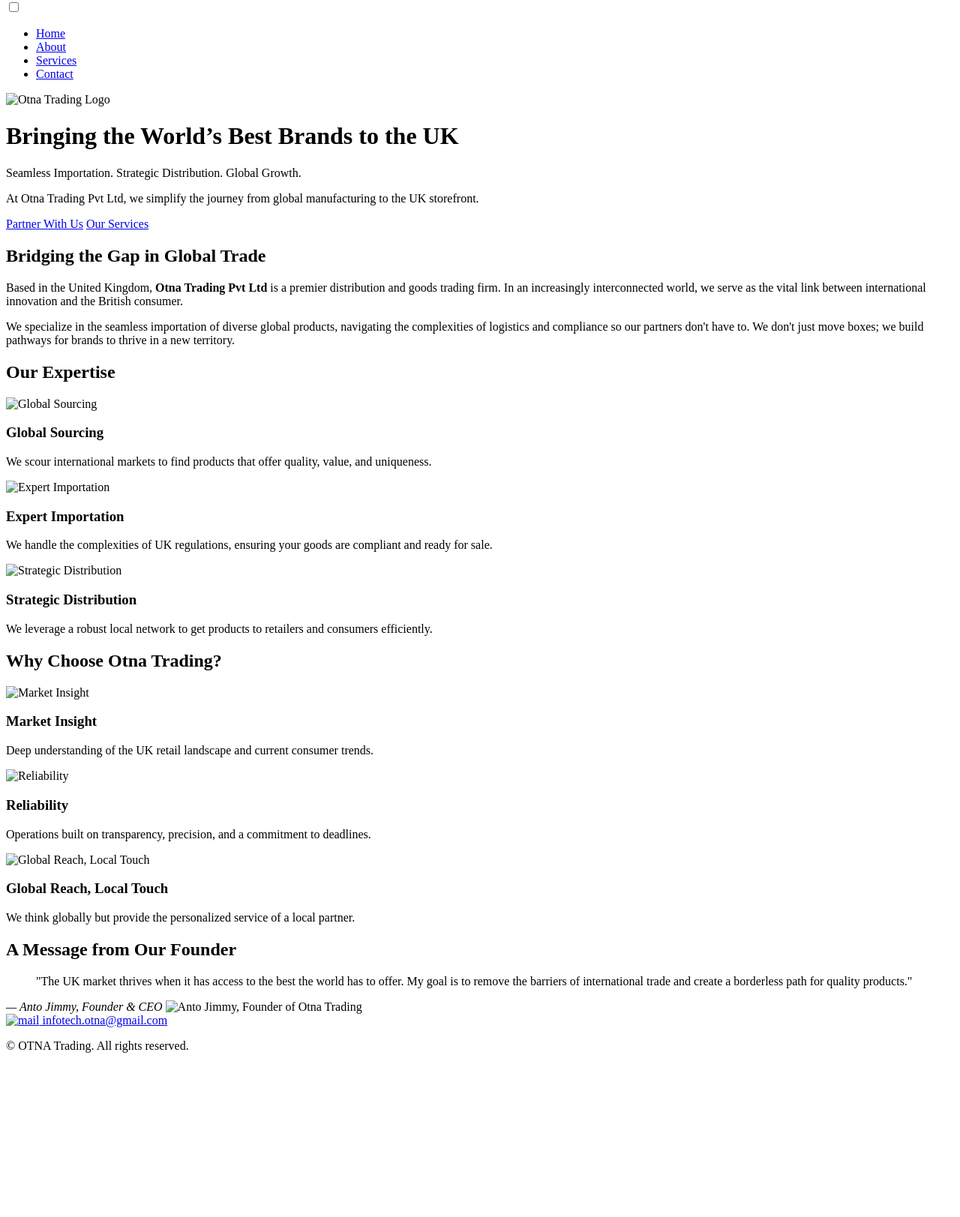
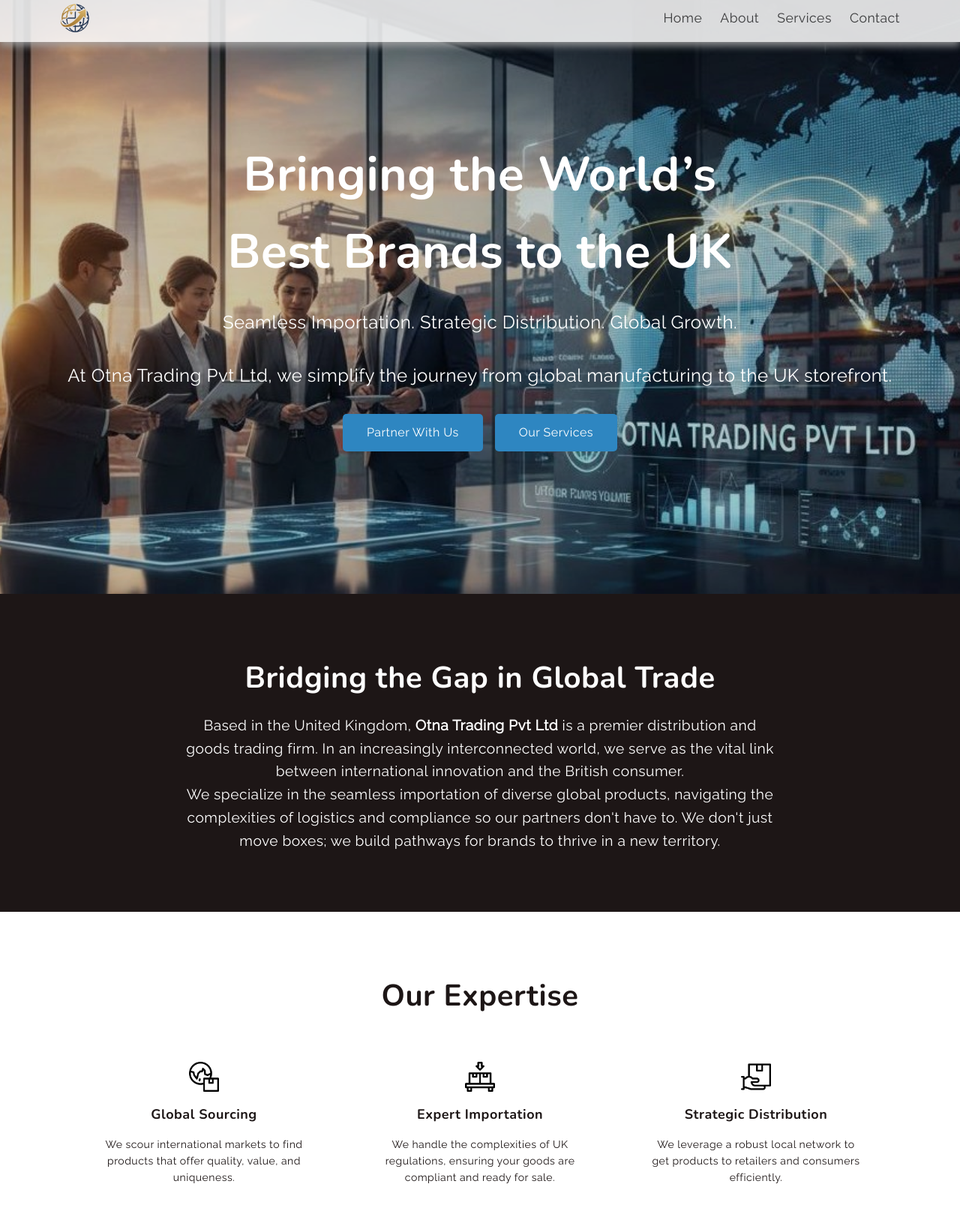
Before and after one commit to harrythettayil/otna-trading, a plain HTML site: page index.html in a window 1280 px wide. Shown: the part 8-1631 px from the top of the page at 75% size. Before the commit the page ends 1428 px from the top, so only its background shows below. Drawn offline with nearby package versions, Linux system fonts and the light colour scheme; the site is published under a folder, as on GitHub Pages, so addresses that start at the root find nothing.

Commit message:
path update

```diff
--- a/index.html
+++ b/index.html
@@ -9,9 +9,9 @@
       href="https://fonts.googleapis.com/css2?family=Nunito:wght@700..900&family=Raleway&display=swap"
       rel="stylesheet"
     />
-    <link rel="icon" type="image/png" href="/assets/images/trading_logo.png" />
+    <link rel="icon" type="image/png" href="assets/images/trading_logo.png" />
     <title>Otna Trading | Global Sourcing & UK Distribution</title>
-    <link rel="stylesheet" href="/styles.css" />
+    <link rel="stylesheet" href="styles.css" />
   </head>
   <body>
     <nav class="navbar">
@@ -28,7 +28,7 @@
           <li><a href="#services">Services</a></li>
           <li><a href="#contact">Contact</a></li>
         </ul>
-        <img class="logo" src="/assets/images/trading_logo.png" alt="Otna Trading Logo" />
+        <img class="logo" src="assets/images/trading_logo.png" alt="Otna Trading Logo" />
       </div>
     </nav>
 
@@ -60,17 +60,17 @@
       <h2 class="animated">Our Expertise</h2>
       <div class="service-cards">
         <div class="card animated">
-          <img class="card-icon" src="/assets/images/worldwide.png" alt="Global Sourcing" />
+          <img class="card-icon" src="assets/images/worldwide.png" alt="Global Sourcing" />
           <h3>Global Sourcing</h3>
           <p>We scour international markets to find products that offer quality, value, and uniqueness.</p>
         </div>
         <div class="card animated">
-          <img class="card-icon" src="/assets/images/import.png" alt="Expert Importation" />
+          <img class="card-icon" src="assets/images/import.png" alt="Expert Importation" />
           <h3>Expert Importation</h3>
           <p>We handle the complexities of UK regulations, ensuring your goods are compliant and ready for sale.</p>
         </div>
         <div class="card animated">
-          <img class="card-icon" src="/assets/images/delivery.png" alt="Strategic Distribution" />
+          <img class="card-icon" src="assets/images/delivery.png" alt="Strategic Distribution" />
           <h3>Strategic Distribution</h3>
           <p>We leverage a robust local network to get products to retailers and consumers efficiently.</p>
         </div>
@@ -81,17 +81,17 @@
       <h2 class="animated">Why Choose Otna Trading?</h2>
       <div class="service-cards">
         <div class="card animated">
-          <img class="card-icon" src="/assets/images/market-insights.png" alt="Market Insight" />
+          <img class="card-icon" src="assets/images/market-insights.png" alt="Market Insight" />
           <h3>Market Insight</h3>
           <p>Deep understanding of the UK retail landscape and current consumer trends.</p>
         </div>
         <div class="card animated">
-          <img class="card-icon" src="/assets/images/dependable.png" alt="Reliability" />
+          <img class="card-icon" src="assets/images/dependable.png" alt="Reliability" />
           <h3>Reliability</h3>
           <p>Operations built on transparency, precision, and a commitment to deadlines.</p>
         </div>
         <div class="card animated">
-          <img class="card-icon" src="/assets/images/teamwork.png" alt="Global Reach, Local Touch" />
+          <img class="card-icon" src="assets/images/teamwork.png" alt="Global Reach, Local Touch" />
           <h3>Global Reach, Local Touch</h3>
           <p>We think globally but provide the personalized service of a local partner.</p>
         </div>
@@ -105,7 +105,7 @@
                 "The UK market thrives when it has access to the best the world has to offer. My goal is to remove the barriers of international trade and create a borderless path for quality products."
             </blockquote>
             <cite>— Anto Jimmy, Founder & CEO</cite>
-            <img class="founder-image" src="/assets/images/anto.jpg" alt="Anto Jimmy, Founder of Otna Trading" />
+            <img class="founder-image" src="assets/images/anto.jpg" alt="Anto Jimmy, Founder of Otna Trading" />
         </div>
     </section>
 
@@ -119,7 +119,7 @@
 
               class="contact-icon"
 
-              src="/assets/images/mail.svg"
+              src="assets/images/mail.svg"
 
               alt="mail"
 
@@ -139,6 +139,6 @@
 
     </footer>
 
-    <script src="/scripts.js"></script>
+    <script src="scripts.js"></script>
   </body>
 </html>
--- a/styles.css
+++ b/styles.css
@@ -63,7 +63,7 @@
 /* Hero Section */
 .hero {
   height: 100vh;
-  background: url("./assets/images/trading-hero.jpeg") no-repeat center
+  background: url("assets/images/trading-hero.jpeg") no-repeat center
     center/cover;
   display: flex;
   justify-content: center;
```
